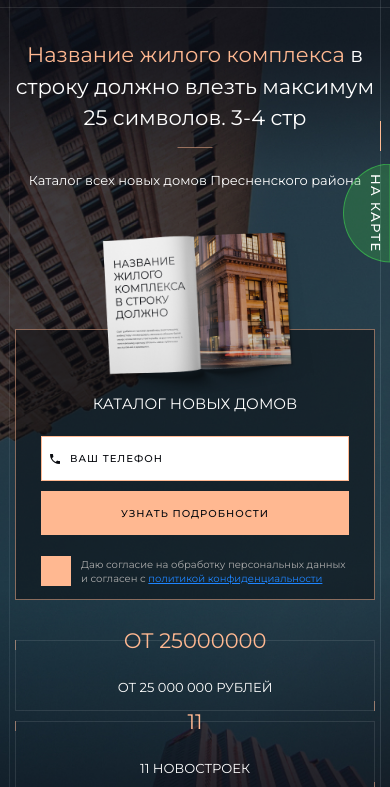
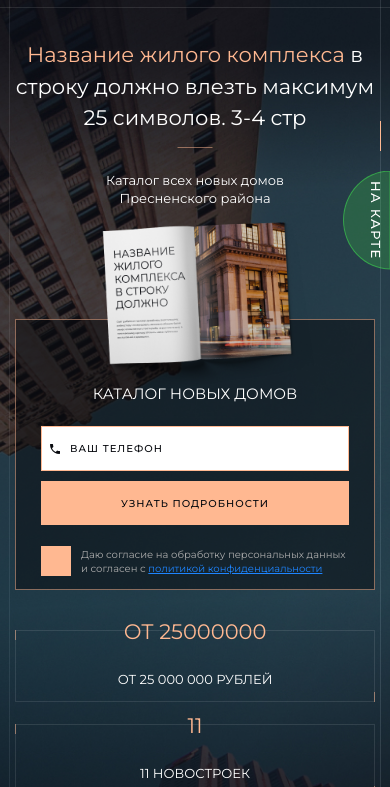
Before and after one commit to ForDeveloperMan/cobra, a website: page app/pages/header_new_2.html in a window 390 px wide. Shown: the part 43-830 px from the top of the page. Drawn offline with Linux system fonts and the light colour scheme; some packages are replaced by stand-ins of ours.

Commit message:
add else

```diff
--- a/app/pages/header1.html
+++ b/app/pages/header1.html
@@ -610,6 +610,6 @@ function initMap() {
 <script src="../js/ion.rangeSlider.min.js"></script>
 <script src="../js/main.js"></script>
 
-<script src="/PixelPerfect/pixelScreen.js"></script>
+<!-- <script src="/PixelPerfect/pixelScreen.js"></script> -->
 </body>
 </html>
--- a/app/pages/header_new_2.html
+++ b/app/pages/header_new_2.html
@@ -623,6 +623,6 @@ function initMap() {
 <script src="../js/ion.rangeSlider.min.js"></script>
 <script src="../js/main.js"></script>
 
-<script src="/PixelPerfect/pixelScreen.js"></script>
+<!-- <script src="/PixelPerfect/pixelScreen.js"></script> -->
 </body>
 </html>
--- a/app/sass/components/_media.scss
+++ b/app/sass/components/_media.scss
@@ -1572,6 +1572,10 @@
 			}
 		}
 	}
+
+	.info-el__title{
+		margin-top: -22px;
+	}
 }
 
 @media screen and (max-width: 991px){
@@ -1654,7 +1658,7 @@
 		flex-wrap: wrap;
 		margin-bottom: 0;
 		.block-info__el{
-			margin-bottom: 20px;
+			margin-bottom: 30px;
 		}
 	}
 
@@ -3223,7 +3227,7 @@
 		font-size: 21px;
 	}
 	.block-info_2 .block-info__el{
-		margin-bottom: 10px;
+		margin-bottom: 22px;
 	}
 	.sec-header_7__info{
 		margin-top: 40px;
@@ -3237,4 +3241,20 @@
 	.sec-header_7__title{
 		min-height: 0;
 	}
+	.sec-header_7__text{
+		margin-left: auto;
+		margin-right: auto;
+		max-width: 253px;
+	}
+	.sec-header_7__mob{
+		margin-top: 112px;
+	}
+	.sec-header_6{
+		.sec-header__mapbtn-mob{
+			top: 43%;
+		}
+	}
+	.info-el__title{
+		margin-top: -12px;
+	}
 }
```
Also changed, not shown: app/pages/header2.html (+1 -1 lines), app/pages/header3.html (+1 -1 lines), app/pages/header4.html (+1 -1 lines), app/pages/header5.html (+1 -1 lines), app/pages/header_new_1.html (+1 -1 lines), app/pages/header_width_ind.html (+1 -1 lines), app/pages/header_width_ind_1.html (+1 -1 lines), app/pages/header_width_ind_2.html (+1 -1 lines), app/pages/header_width_ind_3.html (+1 -1 lines), app/pages/header_width_ind_4.html (+1 -1 lines), app/pages/header_width_ind_5.html (+1 -1 lines), app/pages/index.html (+1 -1 lines), app/build/includes/foot.html, app/css/style.css.
